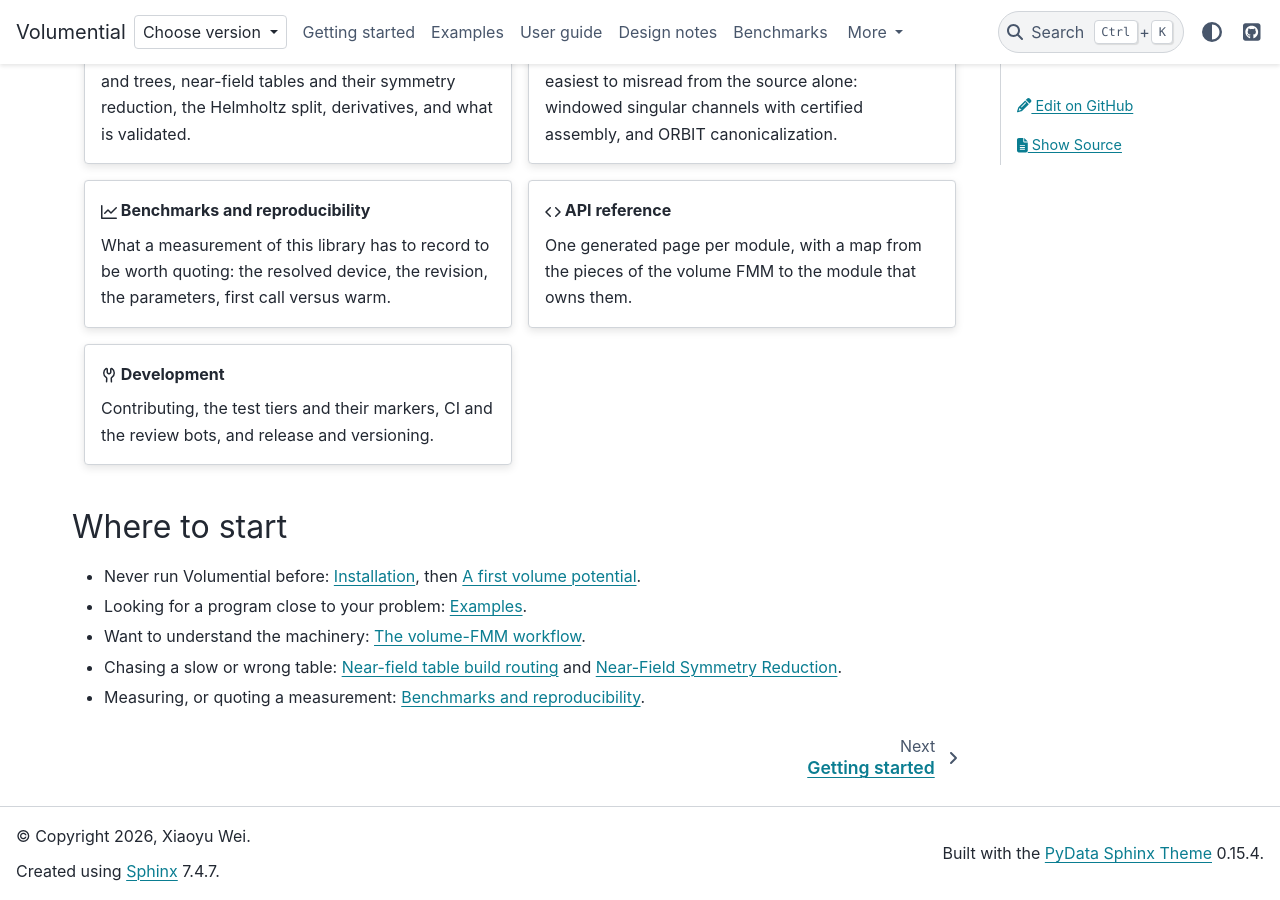
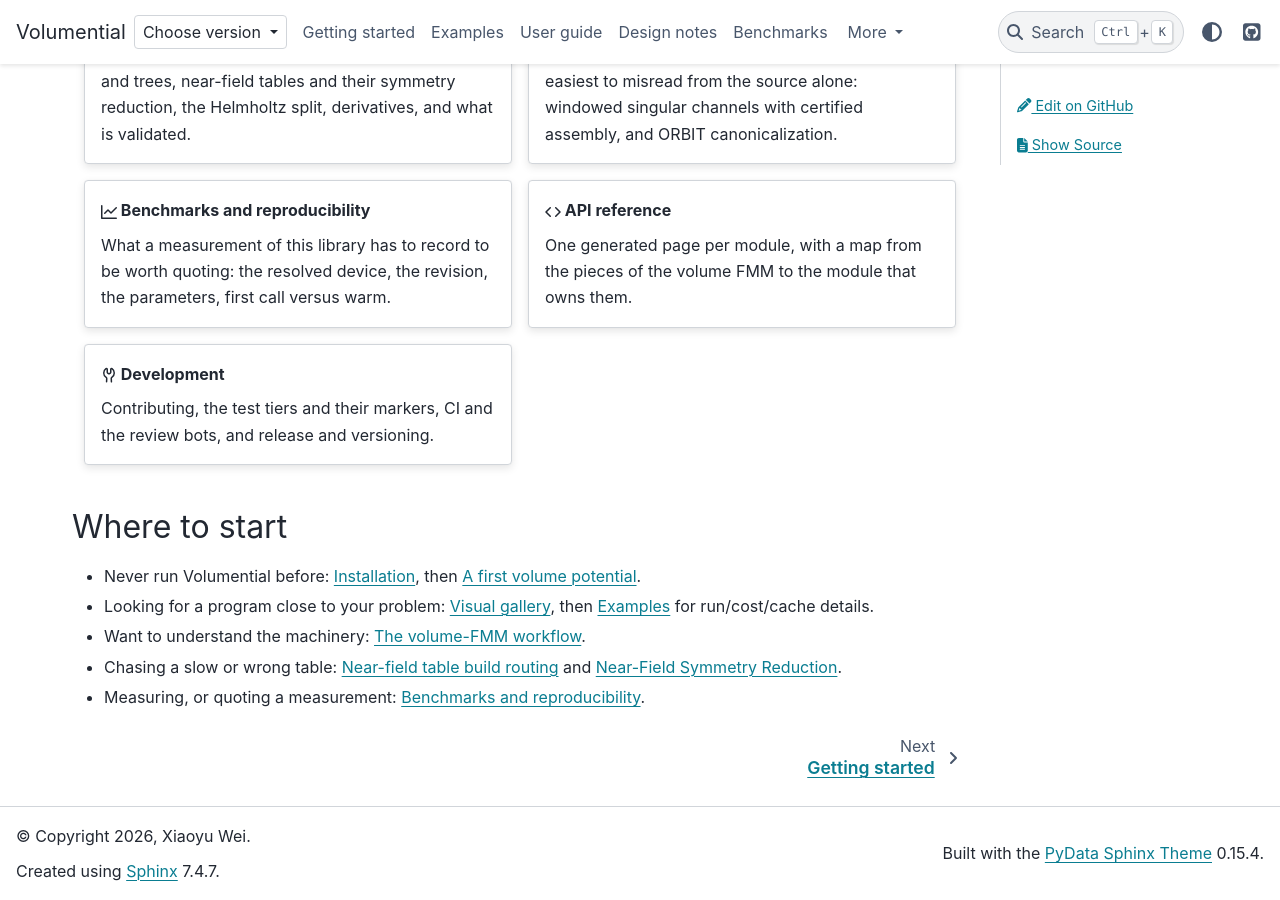
Before and after one commit to xywei/volumential, a Sphinx documentation site: the page built from doc/source/index.md, in a window 1280 px wide and 900 px high, scrolled down 1179 px. Built offline with Sphinx 7.4.7 and the PyData theme 0.15.4, drawn with Linux system fonts in a browser that asks for light colours.

Commit message:
docs: route newcomer example discovery through the gallery

```diff
--- a/doc/source/index.md
+++ b/doc/source/index.md
@@ -115,7 +115,8 @@ release and versioning.
 
 - Never run Volumential before: {doc}`getting-started/installation`, then
   {doc}`getting-started/first-volume-potential`.
-- Looking for a program close to your problem: {doc}`examples/index`.
+- Looking for a program close to your problem: {doc}`examples/gallery`, then
+  {doc}`examples/index` for run/cost/cache details.
 - Want to understand the machinery: {doc}`user-guide/volume-fmm-workflow`.
 - Chasing a slow or wrong table: {doc}`user-guide/table-build-routing` and
   {doc}`user-guide/nearfield_symmetry`.
```
